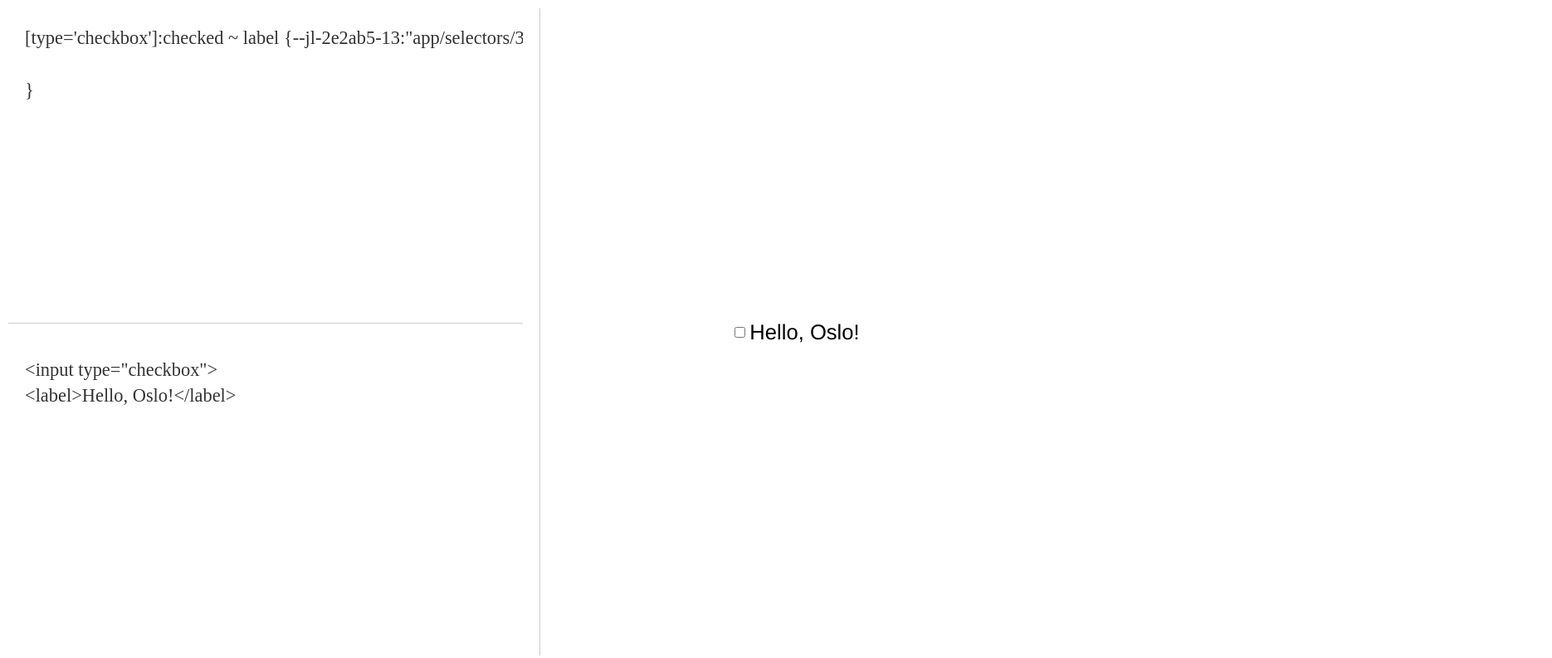
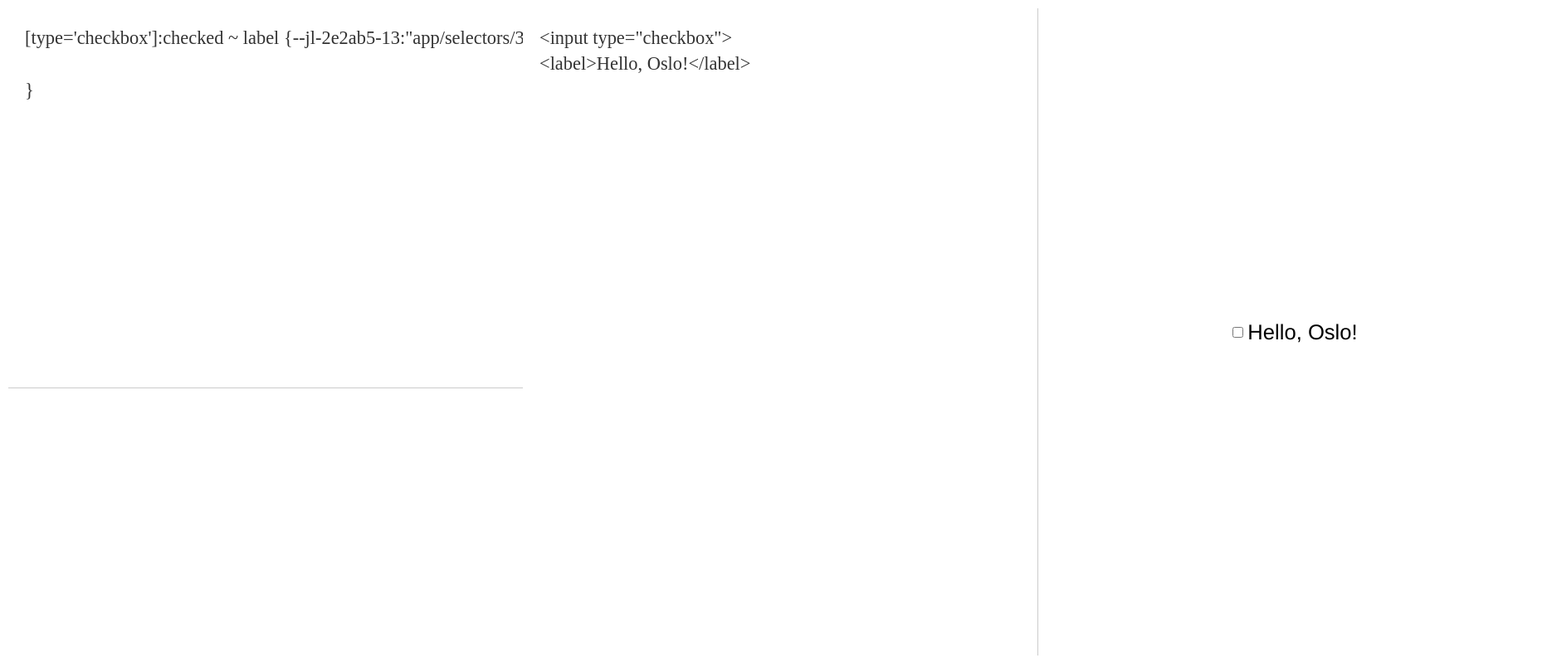
Before and after one commit to timgthomas/stateful-css-slides, a website: page app/selectors/3-checked.html in a window 1280 px wide. Shown: the whole page at 83% size, 1870 px wide, since content can reach past the window. Drawn offline with Linux system fonts and the light colour scheme.

Commit message:
tweak some sizing

```diff
--- a/app/demos/style.css
+++ b/app/demos/style.css
@@ -93,6 +93,7 @@ section {
   height: 100%;
   align-items: center;
   justify-content: center;
+  -webkit-user-select: none;
 }
 
 /* /Columns */
--- a/app/selectors/3-checked.html
+++ b/app/selectors/3-checked.html
@@ -9,7 +9,7 @@
 </head>
 <body>
   <main>
-    <section class="style">
+    <section class="style em">
       <style scoped contenteditable>[type='checkbox']:checked ~ label {
 
 }</style>
@@ -20,7 +20,7 @@
 &lt;label>Hello, Oslo!&lt;/label>
       </pre>
     </section>
-    <section class="result">
+    <section class="result de-em">
       <input type="checkbox">
       <label>Hello, Oslo!</label>
     </section>
```
Also changed, not shown: app/demos/3-show-more-less.html (+1 -1 lines), app/selectors/4-label.html (+1 -2 lines).
